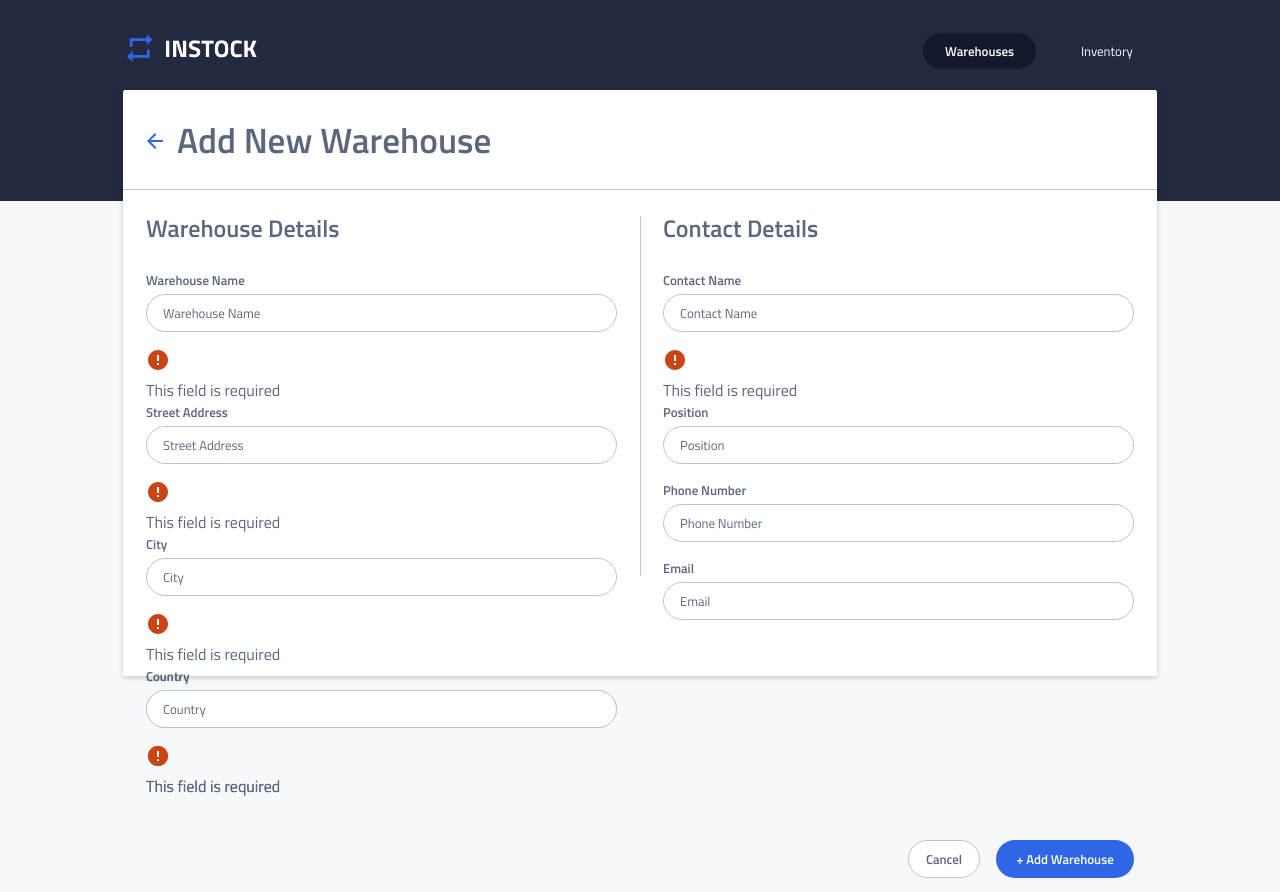
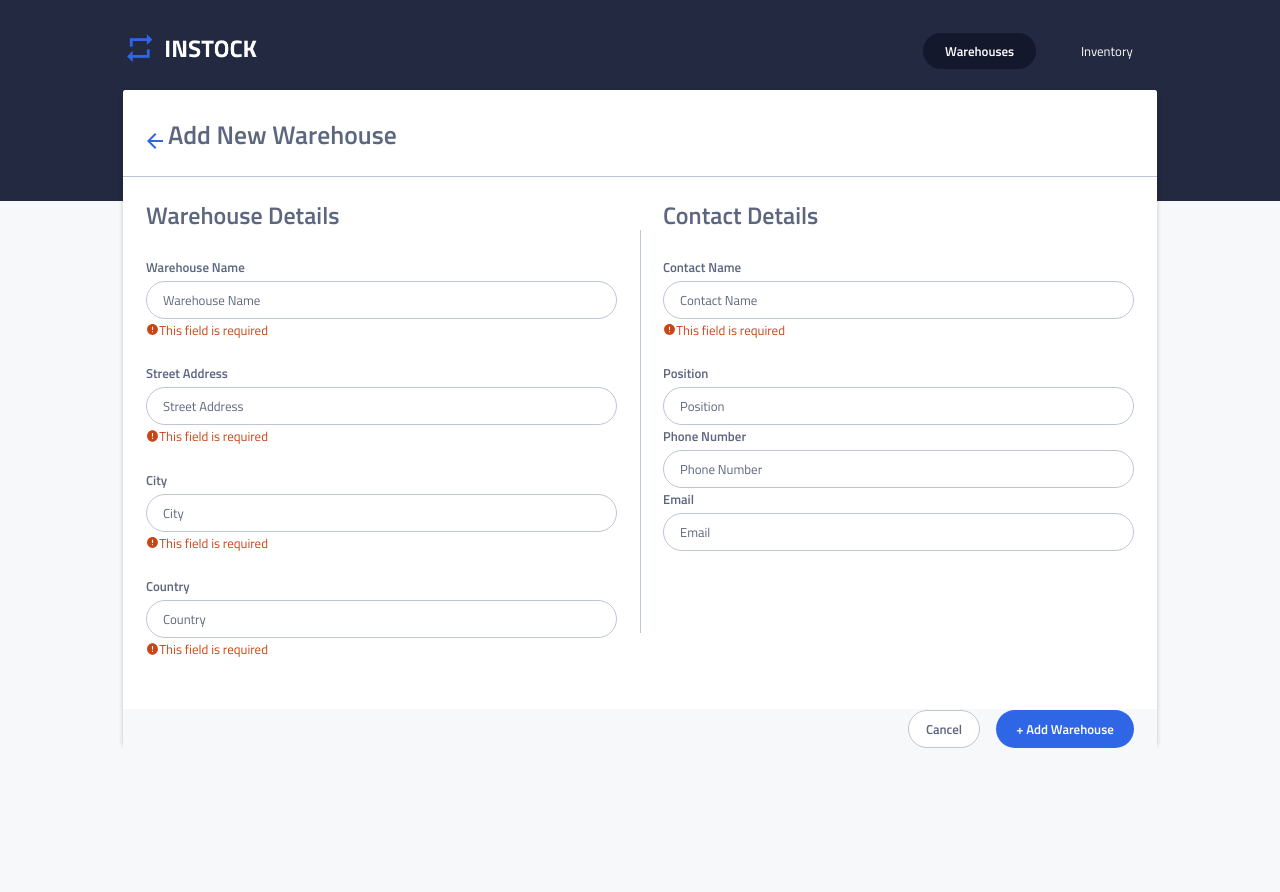
Before and after one commit to sandyngu/shredder-instock, a React (Create React App) app in the folder client/: page /warehouses/add-warehouse in a window 1280 px wide. After the commit the page ends 800 px from the top, so only its background shows below. Built offline with nearby package versions, Linux system fonts and the light colour scheme.

Commit message:
styling fix

```diff
--- a/client/src/components/AddNewWarehouse/AddNewWarehouse.scss
+++ b/client/src/components/AddNewWarehouse/AddNewWarehouse.scss
@@ -3,7 +3,7 @@
 
 .edit-warehouse {
     width: auto;
-    height: 935.5px;
+    height: 1100px;
     margin-top: 0;
     margin-bottom: 96px;
     // margin-bottom: 126px;
@@ -18,7 +18,7 @@
         left: 4%;
         right: 4%;
         top: 11.2%;
-        height: 586px;
+        height: 655px;
         margin-bottom: 265px;
     }
     @include desktop {
@@ -36,22 +36,39 @@
     &__back-img {
         margin-left: 20px;
         margin-top: 34px;
-        margin-right: 10px;
+        margin-right: 1px;
         @include tablet {
             margin-top: 39px;
         }
     }
     &__title {
-        margin-top: 23px;
+        margin-top: 25px;
         margin-bottom: 22px;
+        font-size: 1.6rem;
+        margin-left: 0;
     }
     &__form {
-        // height: 500px;
         @include tablet {
             display: flex;
             flex-wrap: wrap;
             width: 100%;
         }
+    }
+    &__error-container {
+        display: flex;
+        flex-direction: row;
+        justify-content: flex-start;
+        margin-top: 0;
+        margin-bottom: 5%;
+    }
+    &__error-img {
+        height: 13.3px;
+        width: 13.3px;
+        align-self: center;
+    }
+    &__error-msg {
+        font-size: $p2-mobile-fontsize;
+        color: $red;
     }
     &__warehouse-container {
         @include tablet {
@@ -88,7 +105,7 @@
         width: 100%;
         box-sizing: border-box;
         border: 1px solid $cloud;
-        margin-bottom: 16px;
+        margin-bottom: 1px;
         border-radius: 20px;
         @include tablet {
             height: 38px;
@@ -110,7 +127,7 @@
         width: 100%;
         box-sizing: border-box;
         border: 1px solid $cloud;
-        margin-bottom: 16px;
+        margin-bottom: 1px;
         border-radius: 20px;
         @include tablet {
             height: 38px;
@@ -132,7 +149,7 @@
         width: 100%;
         box-sizing: border-box;
         border: 1px solid $cloud;
-        margin-bottom: 16px;
+        margin-bottom: 1px;
         border-radius: 20px;
         @include tablet {
             height: 38px;
@@ -154,7 +171,7 @@
         width: 100%;
         box-sizing: border-box;
         border: 1px solid $cloud;
-        margin-bottom: 16px;
+        margin-bottom: 1px;
         border-radius: 20px;
         @include tablet {
             height: 38px;
@@ -199,7 +216,7 @@
         width: 100%;
         box-sizing: border-box;
         border: 1px solid $cloud;
-        margin-bottom: 16px;
+        margin-bottom: 1px;
         border-radius: 20px;
         @include tablet {
             height: 38px;
@@ -221,7 +238,7 @@
         width: 100%;
         box-sizing: border-box;
         border: 1px solid $cloud;
-        margin-bottom: 16px;
+        margin-bottom: 1px;
         border-radius: 20px;
         @include tablet {
             height: 38px;
@@ -243,7 +260,7 @@
         width: 100%;
         box-sizing: border-box;
         border: 1px solid $cloud;
-        margin-bottom: 16px;
+        margin-bottom: 1px;
         border-radius: 20px;
         @include tablet {
             height: 38px;
@@ -266,7 +283,7 @@
         width: 100%;
         box-sizing: border-box;
         border: 1px solid $cloud;
-        margin-bottom: 16px;
+        margin-bottom: 1px;
         border-radius: 20px;
         @include tablet {
             height: 38px;
@@ -288,7 +305,7 @@
         height: 36px;
         width: 41%;
         box-sizing: border-box;
-        margin-top: 16px;
+        margin-top: 1px;
         margin-left: 23px;
         border-radius: 20px;
         background: $white;
@@ -306,7 +323,7 @@
         height: 36px;
         width: 41%;
         box-sizing: border-box;
-        margin-top: 16px;
+        margin-top: 1px;
         margin-right: 23px;
         border-radius: 20px;
         background: $instock-indigo;
```
